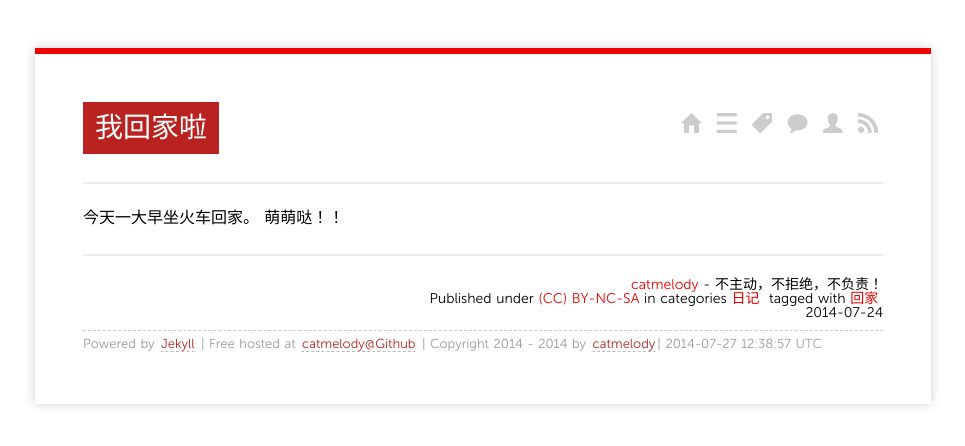
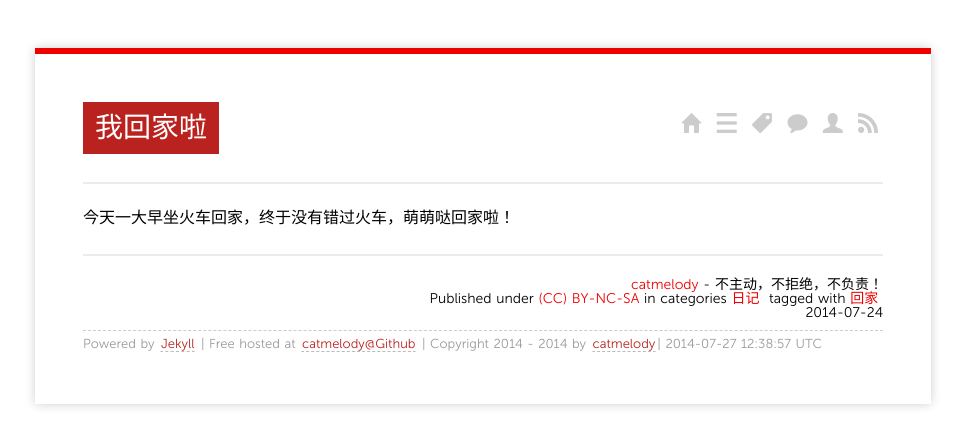
Before and after one commit to catmelody/blog, a Jekyll site: the page built from _posts/2014/2014-07-24-going-home.md, in a window 1280 px wide. Shown: the top 446 px of the page, without its empty margins (157-1122 px from the left). Built offline with Jekyll 4.4.1, drawn with Linux system fonts in a browser that asks for light colours; nearby versions of some CDN libraries; Markdown is read by kramdown in place of the engine named in the settings; comment, search, counter and statistics services are not loaded.

Commit message:
Update 2014-07-24-going-home.md

```diff
--- a/_posts/2014/2014-07-24-going-home.md
+++ b/_posts/2014/2014-07-24-going-home.md
@@ -7,5 +7,4 @@ tags:
 - 回家
 ---
 
-今天一大早坐火车回家。
-萌萌哒！！
+今天一大早坐火车回家，终于没有错过火车，萌萌哒回家啦！
```
